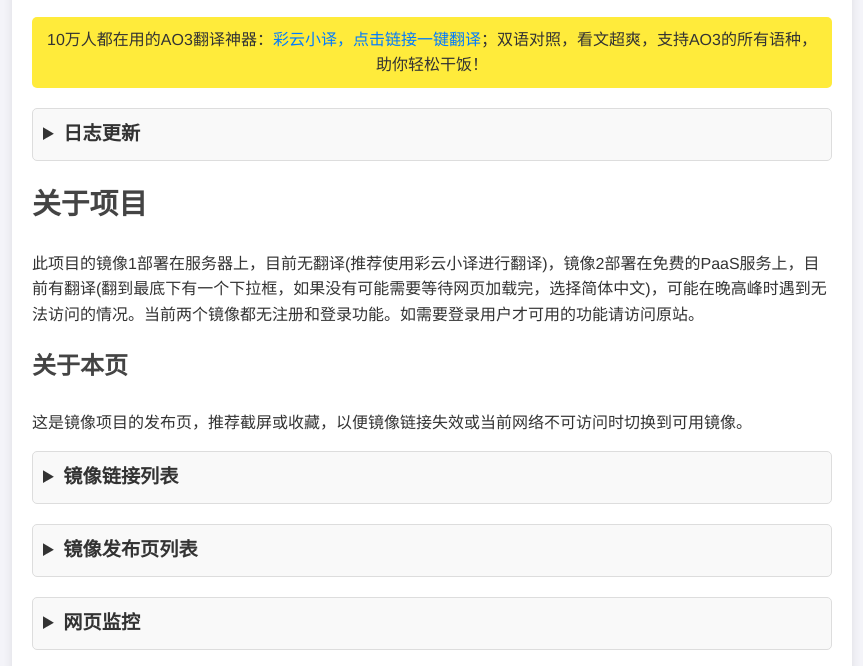
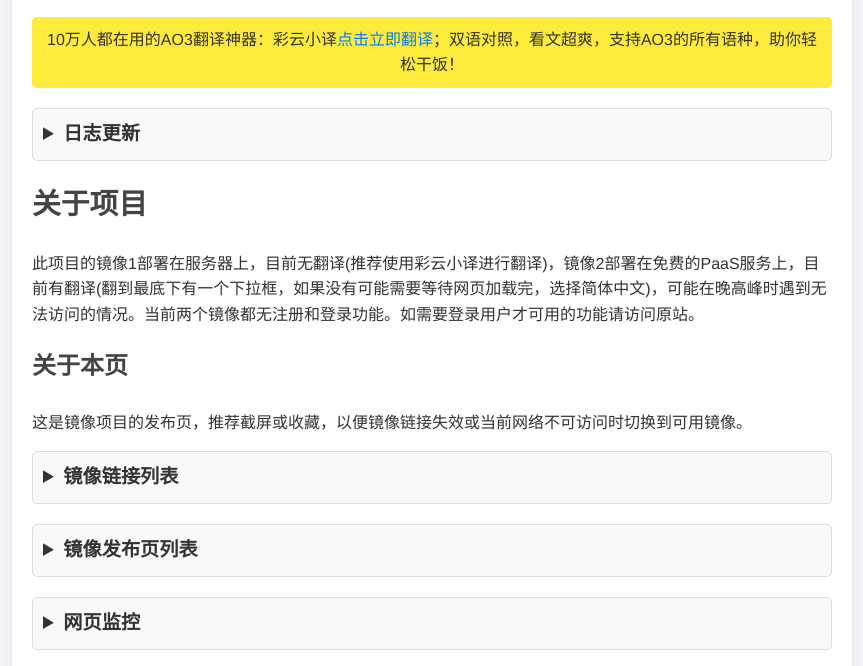
Before and after one commit to jifeng103/ao3nav, a plain HTML site: page index.html in a window 1280 px wide. Shown: the part 134-800 px from the top of the page, without its empty margins (208-1071 px from the left). Drawn offline with Linux system fonts and the light colour scheme.

Commit message:
Update index.html

```diff
--- a/index.html
+++ b/index.html
@@ -142,7 +142,7 @@
         <h1>镜像发布页</h1>
 
         <div class="ad">
-            10万人都在用的AO3翻译神器：<a href="https://fanyi.caiyunapp.com/ao3?utm_source=fangao3sg.andbru123.cc.ua" target="_blank">彩云小译，点击链接一键翻译</a>；双语对照，看文超爽，支持AO3的所有语种，助你轻松干饭！
+            10万人都在用的AO3翻译神器：彩云小译<a href="https://fanyi.caiyunapp.com/ao3?utm_source=fangao3sg.andbru123.cc.ua" target="_blank">点击立即翻译</a>；双语对照，看文超爽，支持AO3的所有语种，助你轻松干饭！
         </div>
 
         <details>
```
